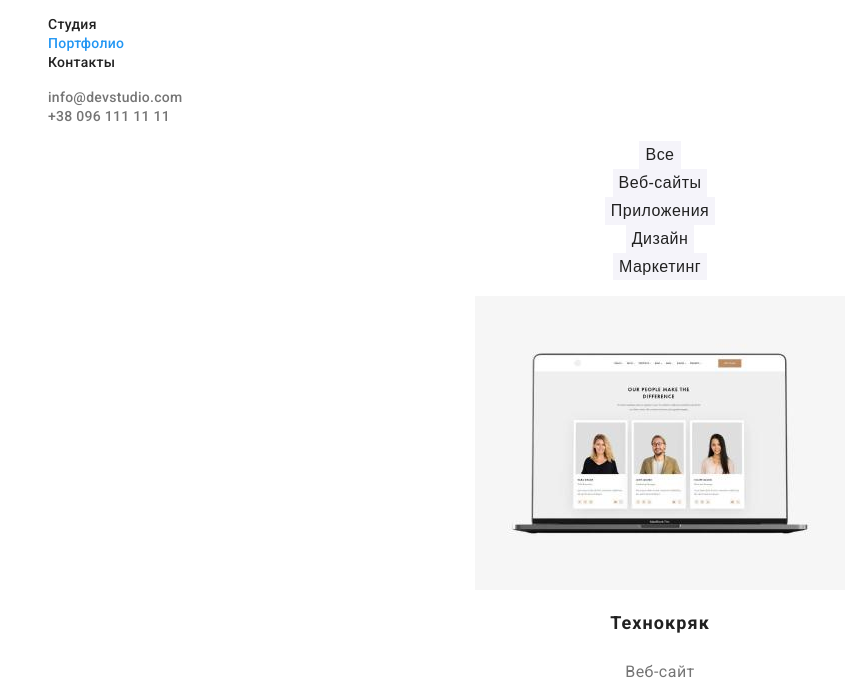
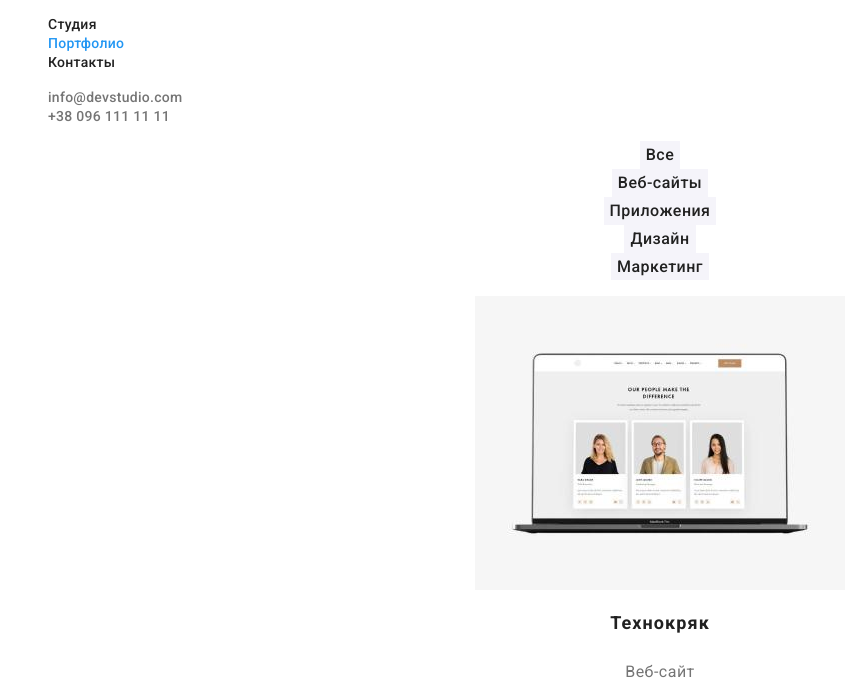
Before and after one commit to AnastasiiaMuzychenko/goit-markup-hw-02, a plain HTML site: page portfolio.html in a window 1280 px wide. Shown: the part 41-741 px from the top of the page, without its empty margins (0-866 px from the left). Drawn offline with Linux system fonts and the light colour scheme.

Commit message:
Add all corrections

```diff
--- a/css/styles.css
+++ b/css/styles.css
@@ -177,6 +177,8 @@ body {
 }
 
 .portfolio-list-btn {
+  font-family: Roboto;
+  font-style: normal;
   font-weight: 500;
   font-size: 16px;
   line-height: 1.62;
```
